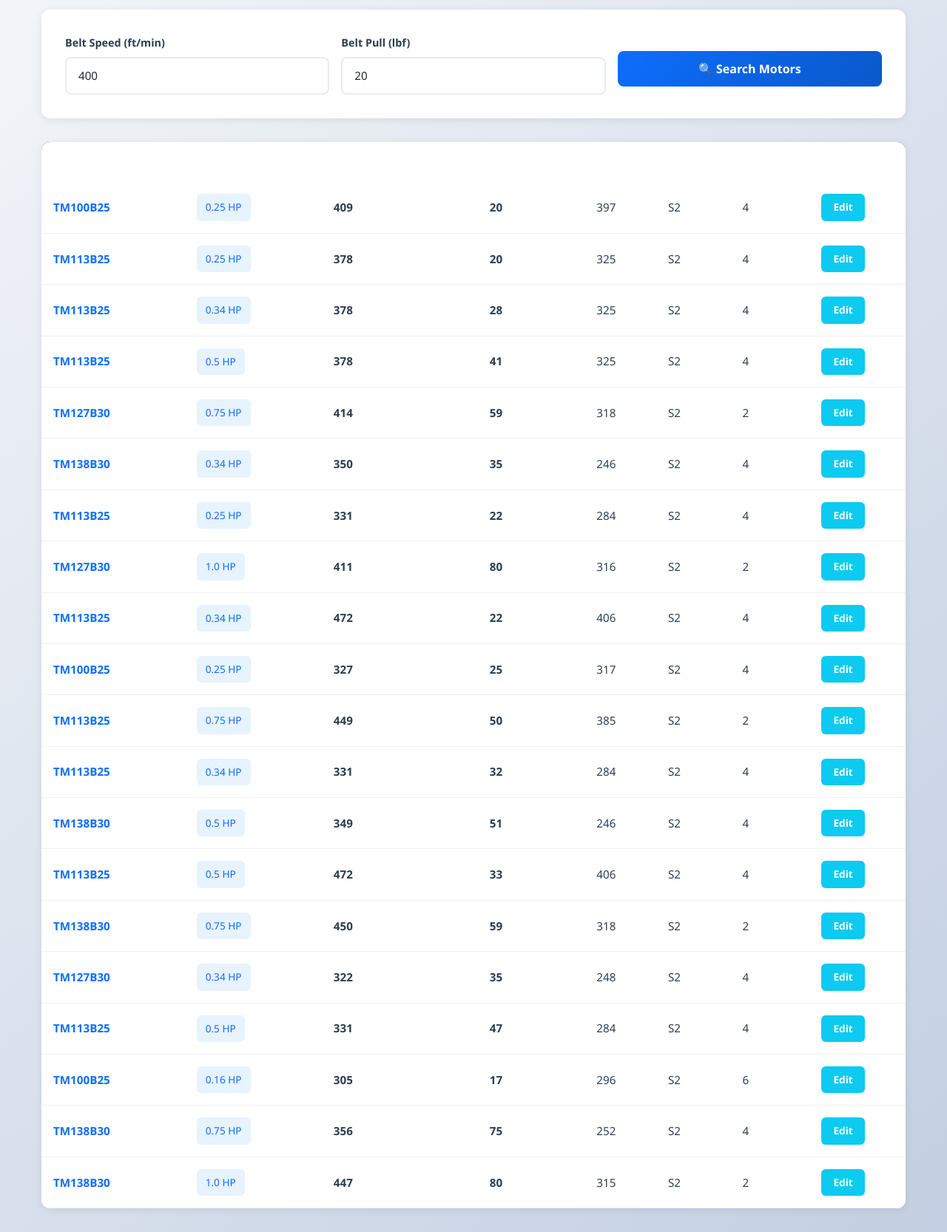
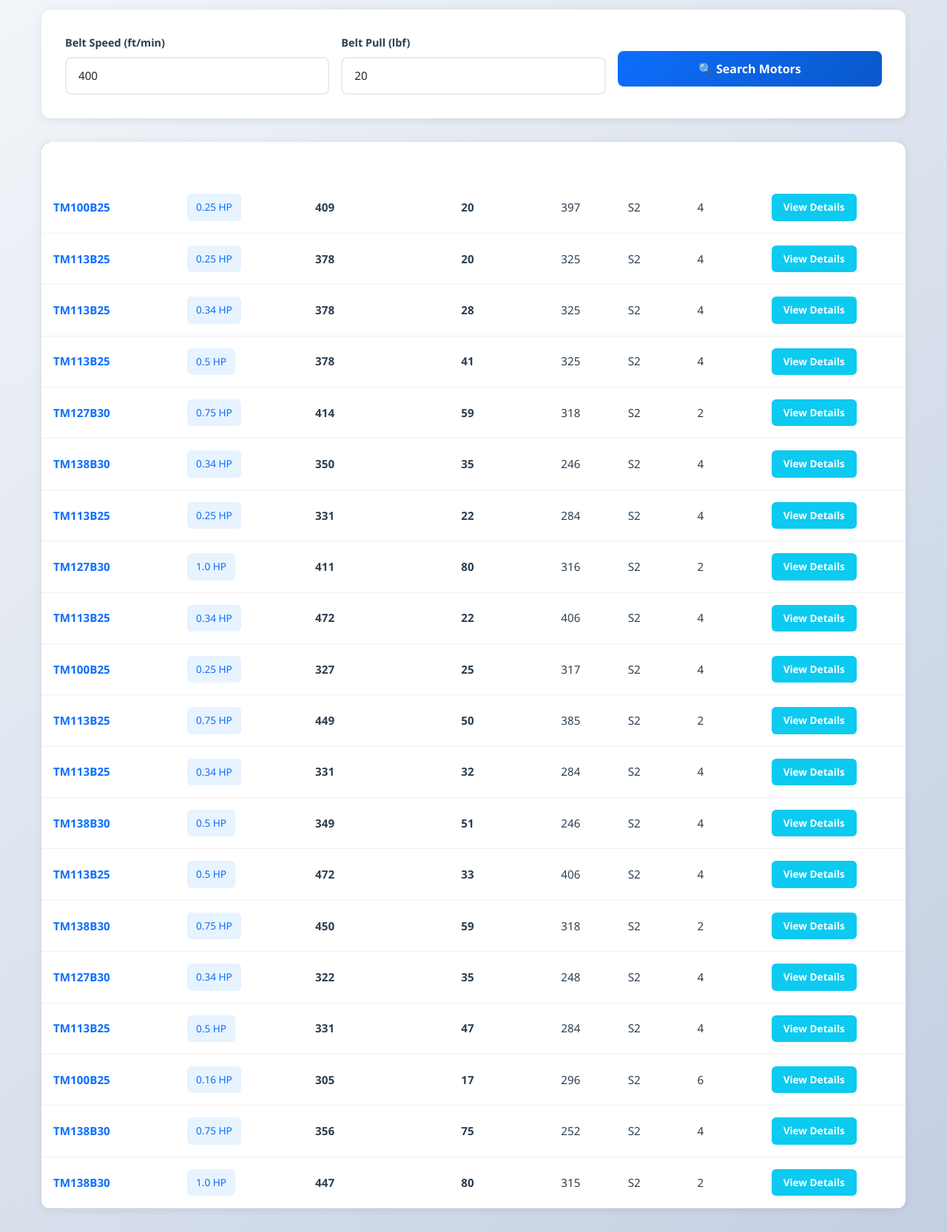
Before and after one commit to Ben2008/atelier-de-bing, a FastAPI app: page /utilities/vdg-motor in a window 1280 px wide. Shown: the part 184-1850 px from the top of the page at 74% size. Run offline with FastAPI, Linux system fonts and the light colour scheme; data comes from the database, SQL or seed files in the repository.

Commit message:
Update vdg_motor.html to link to motor_view page with View Details button

```diff
--- a/app/templates/vdg_motor.html
+++ b/app/templates/vdg_motor.html
@@ -122,6 +122,7 @@
         .table tbody tr {
             border-bottom: 1px solid #f0f0f0;
             transition: all 0.3s ease;
+            cursor: pointer;
         }
 
         .table tbody tr:hover {
@@ -150,7 +151,7 @@
             color: var(--primary-color);
         }
 
-        .btn-edit {
+        .btn-view {
             background-color: var(--accent-color);
             border: none;
             border-radius: 6px;
@@ -161,9 +162,10 @@
             transition: all 0.3s ease;
             text-decoration: none;
             display: inline-block;
+            cursor: pointer;
         }
 
-        .btn-edit:hover {
+        .btn-view:hover {
             background-color: #0bb5d8;
             transform: translateY(-2px);
             box-shadow: 0 4px 8px rgba(13, 202, 240, 0.3);
@@ -283,9 +285,9 @@
                                 <td>{{ row.stator_poles }}</td>
                                 <td>
                                     <a
-                                        href="/utilities/vdg-motor/edit/{{ row.id }}"
-                                        class="btn-edit">
-                                        Edit
+                                        href="/utilities/vdg-motor/view/{{ row.id }}"
+                                        class="btn-view">
+                                        View Details
                                     </a>
                                 </td>
                             </tr>
```
